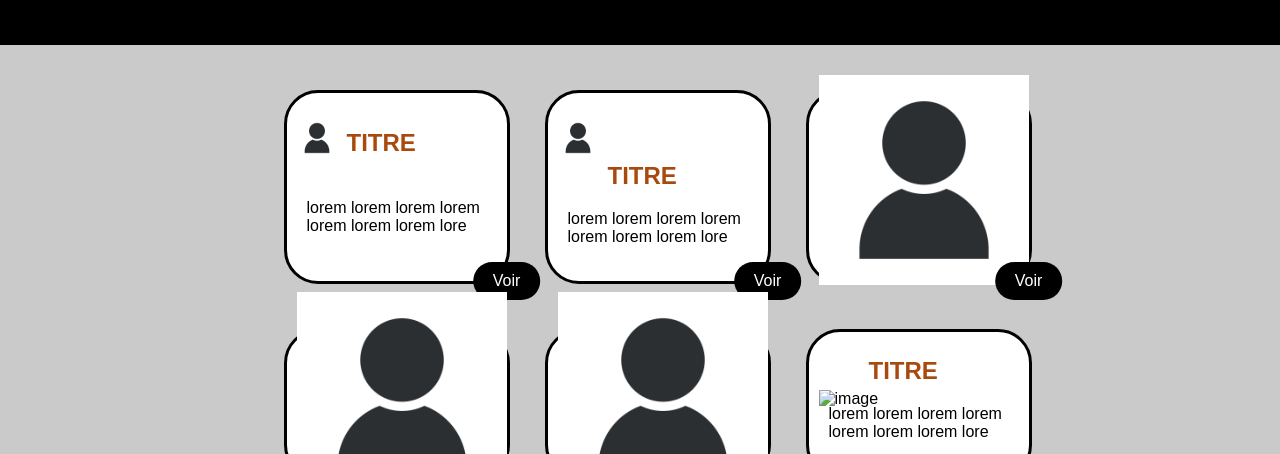
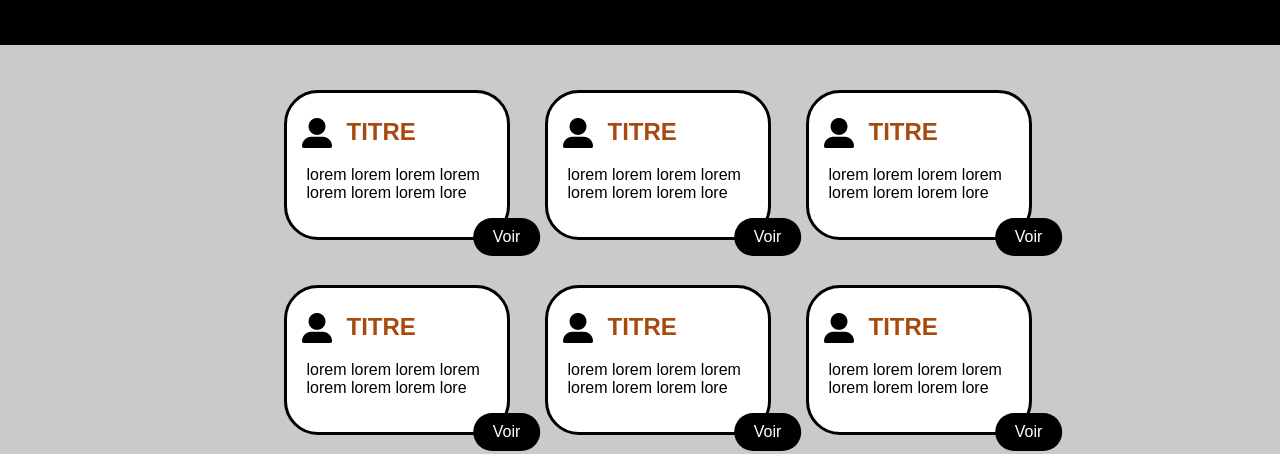
Before and after one commit to OlivierBrun82/team_responsive, a plain HTML site: page index.html in a window 1280 px wide. Shown: the part 112-566 px from the top of the page. Drawn offline with Linux system fonts and the light colour scheme.

Commit message:
display none, bug on desktop

```diff
--- a/assets/css/style.css
+++ b/assets/css/style.css
@@ -73,6 +73,10 @@ footer {
     p {
         display: none;
     }
+
+    .persoImage {
+    display: none;
+    }
 }
 
 /* TABLETTE */
@@ -141,6 +145,9 @@ footer {
         .relative {
         position: relative;
     }
+
+
+
 }
 
 /* DESKTOP */
@@ -151,12 +158,11 @@ footer {
     }
 
     .persoImage {
-    max-width: 40px;
+        max-width: 30px;
         top: 25px;
-    left: 10px;
+        left: 15px;
     }
     H2 {
         padding-left: 50px;
     }
 }
-}
--- a/index.html
+++ b/index.html
@@ -15,47 +15,47 @@
         <section class="articleContainer">
             <div class="relative">
                 <div  class="persoImage absolute">
-                    <img src="assets/img/user.jpg" alt="image">
+                    <img src="assets/img/user.png" alt="image">
                 </div>
                 <h2>TITRE</h2>
                 <a class="absolute" chref="">Voir</a>
                 <p>lorem lorem lorem lorem lorem lorem lorem lore</p>
             </div>
             <div class="relative">
-                <div  class="persoImage aboslute">
-                    <img src="assets/img/user.jpg" alt="image">
+                <div  class="persoImage absolute">
+                    <img src="assets/img/user.png" alt="image">
                 </div>
                 <h2>TITRE</h2>
                 <a class="absolute" href="">Voir</a>
                 <p>lorem lorem lorem lorem lorem lorem lorem lore</p>
             </div>
             <div class="relative">
-                <div  class="persoimage absolute">
-                    <img src="assets/img/user.jpg" alt="image">
+                <div  class="persoImage absolute">
+                    <img src="assets/img/user.png" alt="image">
                 </div>
                 <h2>TITRE</h2>
                 <a class="absolute" href="">Voir</a>
                 <p>lorem lorem lorem lorem lorem lorem lorem lore</p>
             </div>
             <div class="relative">
-                <div  class="persoimage absolute">
-                    <img src="assets/img/user.jpg" alt="image">
+                <div  class="persoImage absolute">
+                    <img src="assets/img/user.png" alt="image">
                 </div>
                 <h2>TITRE</h2>
                 <a class="absolute" href="">Voir</a>
                 <p>lorem lorem lorem lorem lorem lorem lorem lore</p>
             </div>
             <div class="relative">
-                <div  class="persoimage absolute">
-                    <img src="assets/img/user.jpg" alt="image">
+                <div  class="persoImage absolute">
+                    <img src="assets/img/user.png" alt="image">
                 </div>
                 <h2>TITRE</h2>
                 <a class="absolute" href="">Voir</a>
                 <p>lorem lorem lorem lorem lorem lorem lorem lore</p>
             </div>
             <div class="relative">
-                <div  class="persoimage absolute">
-                    <img src="" alt="image">
+                <div  class="persoImage absolute">
+                    <img src="assets/img/user.png" alt="image">
                 </div>
                 <h2>TITRE</h2>
                 <a class="absolute" href="">Voir</a>
```
Also changed, not shown: assets/img/user.jpg (deleted), assets/img/user.png (added), assets/img/user.svg (added). Lines whose indentation alone changed are shown as unchanged.
